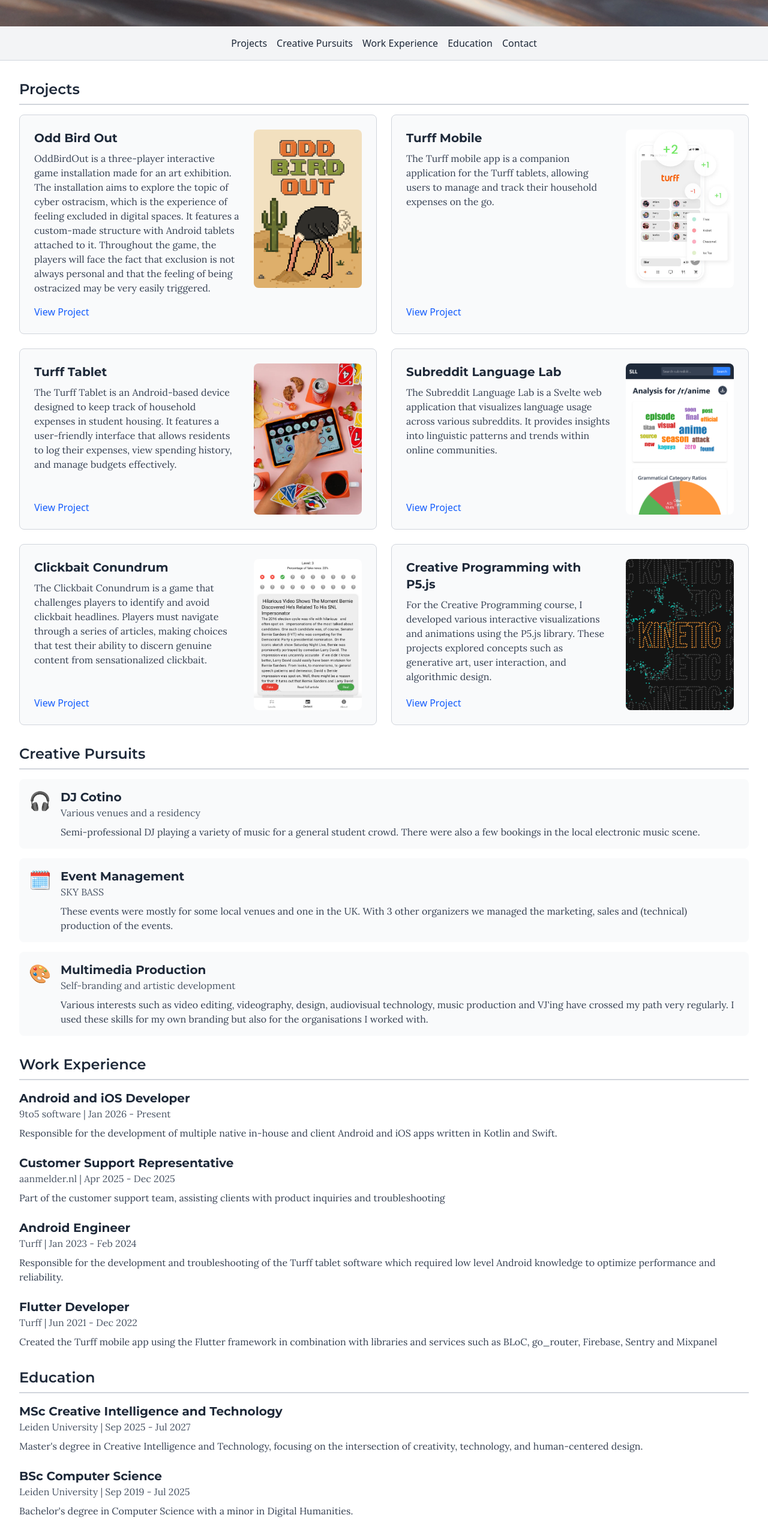
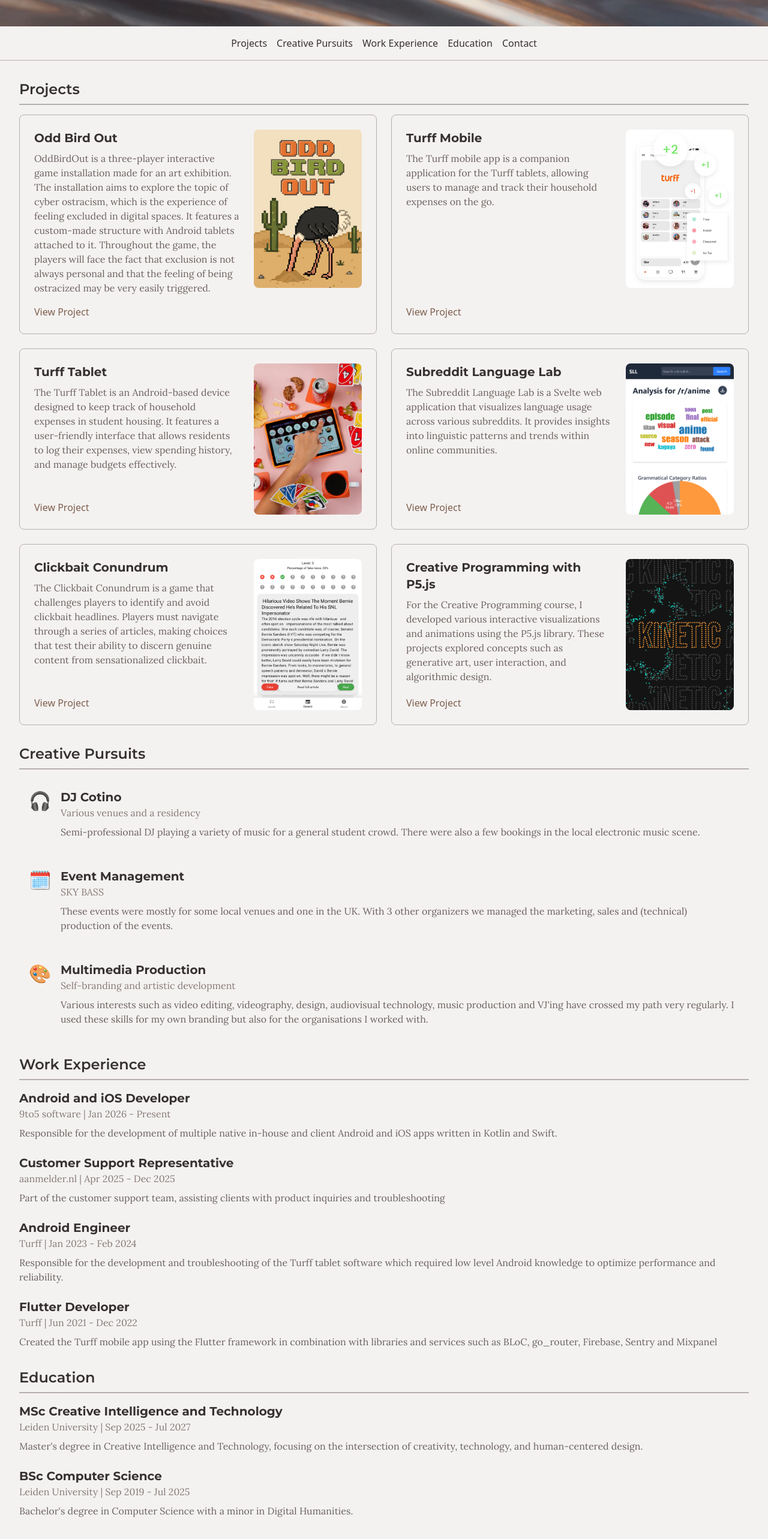
Before and after one commit to TrisCC/triscc.github.io, a SvelteKit app: page / in a window 1280 px wide. Shown: the part 220-2786 px from the top of the page at 60% size. Built offline with nearby package versions, Linux system fonts and the light colour scheme.

Commit message:
Add color palette

```diff
--- a/src/lib/Hero.svelte
+++ b/src/lib/Hero.svelte
@@ -1,4 +1,4 @@
-<div class="relative w-full h-[33vh] flex items-center justify-center" style="background-color: #0f172a;">
+<div class="relative w-full h-[33vh] flex items-center justify-center" style="background-color: #18181b;">
 	<img src="/images/header.webp" alt="" class="absolute inset-0 w-full h-full object-cover" />
 	<h1 class="relative z-10 text-6xl font-bold text-white" style="text-shadow: 0 2px 8px rgba(0,0,0,0.8), 0 0 2px rgba(0,0,0,0.5);">Tristan Cotino</h1>
 </div>
--- a/src/routes/+layout.svelte
+++ b/src/routes/+layout.svelte
@@ -9,14 +9,14 @@
 	<link rel="icon" href={favicon} />
 </svelte:head>
 
-<div class="flex flex-col min-h-screen font-sans text-gray-800 dark:text-gray-200">
+<div class="flex flex-col min-h-screen font-sans text-dim-grey-800 dark:text-dim-grey-200">
 	<main class="flex-1">
 		{@render children()}
 	</main>
 
 	<footer
-		class="bg-gray-100 dark:bg-gray-800 p-4 text-center border-t border-gray-300 dark:border-gray-700"
+		class="bg-taupe-50 dark:bg-gunmetal-900 p-4 text-center border-t border-dim-grey-300 dark:border-dim-grey-700"
 	>
-		<p class="text-gray-800 dark:text-gray-200">&copy; 2025 Tristan Cotino. All rights reserved.</p>
+		<p class="text-dim-grey-800 dark:text-dim-grey-200">&copy; 2025 Tristan Cotino. All rights reserved.</p>
 	</footer>
 </div>
--- a/src/routes/+page.svelte
+++ b/src/routes/+page.svelte
@@ -11,47 +11,47 @@
 
 <!-- Navigation Bar -->
 <header
-	class="sticky top-0 z-10 bg-gray-100 dark:bg-gray-800 p-4 border-b border-gray-300 dark:border-gray-700"
+	class="sticky top-0 z-10 bg-taupe-50 dark:bg-gunmetal-900 p-4 border-b border-dim-grey-300 dark:border-dim-grey-700"
 >
 	<nav class="flex justify-center gap-4">
 		<a
 			href="#projects"
-			class="text-gray-800 dark:text-gray-200 font-medium hover:text-blue-600 dark:hover:text-blue-400"
+			class="text-dim-grey-800 dark:text-dim-grey-200 font-medium hover:text-blue-600 dark:hover:text-blue-400"
 			>Projects</a
 		>
 		<a
 			href="#creative-pursuits"
-			class="text-gray-800 dark:text-gray-200 font-medium hover:text-blue-600 dark:hover:text-blue-400"
+			class="text-dim-grey-800 dark:text-dim-grey-200 font-medium hover:text-blue-600 dark:hover:text-blue-400"
 			>Creative Pursuits</a
 		>
 		<a
 			href="#work-experience"
-			class="text-gray-800 dark:text-gray-200 font-medium hover:text-blue-600 dark:hover:text-blue-400"
+			class="text-dim-grey-800 dark:text-dim-grey-200 font-medium hover:text-blue-600 dark:hover:text-blue-400"
 			>Work Experience</a
 		>
 		<a
 			href="#education"
-			class="text-gray-800 dark:text-gray-200 font-medium hover:text-blue-600 dark:hover:text-blue-400"
+			class="text-dim-grey-800 dark:text-dim-grey-200 font-medium hover:text-blue-600 dark:hover:text-blue-400"
 			>Education</a
 		>
 		<a
 			href="#contact"
-			class="text-gray-800 dark:text-gray-200 font-medium hover:text-blue-600 dark:hover:text-blue-400"
+			class="text-dim-grey-800 dark:text-dim-grey-200 font-medium hover:text-blue-600 dark:hover:text-blue-400"
 			>Contact</a
 		>
 	</nav>
 </header>
 
 <!-- Content -->
-<div class="p-8 bg-white dark:bg-gray-900">
+<div class="p-8 bg-dim-grey-50 dark:bg-gunmetal-950">
 	<div class="max-w-7xl mx-auto">
 		<!-- <section id="about" class="mb-8">
 		<h2
-			class="text-2xl font-semibold border-b-2 border-gray-300 dark:border-gray-700 pb-2 mb-4 text-gray-800 dark:text-gray-200"
+			class="text-2xl font-semibold border-b-2 border-dim-grey-300 dark:border-dim-grey-700 pb-2 mb-4 text-dim-grey-800 dark:text-dim-grey-200"
 		>
 			About Me
 		</h2>
-		<p class="text-gray-700 dark:text-gray-300">
+		<p class="text-dim-grey-600 dark:text-dim-grey-300">
 			Lorem ipsum dolor sit amet, consectetur adipiscing elit. Sed do eiusmod tempor incididunt ut
 			labore et dolore magna aliqua. Ut enim ad minim veniam, quis nostrud exercitation ullamco
 		</p>
@@ -59,24 +59,24 @@
 
 		<section id="projects" class="mb-8">
 			<h2
-				class="text-2xl font-semibold border-b-2 border-gray-300 dark:border-gray-700 pb-2 mb-4 text-gray-800 dark:text-gray-200"
+				class="text-2xl font-semibold border-b-2 border-dim-grey-300 dark:border-dim-grey-700 pb-2 mb-4 text-dim-grey-800 dark:text-dim-grey-200"
 			>
 				Projects
 			</h2>
 			<div class="grid grid-cols-1 md:grid-cols-2 gap-6">
 				<div
-					class="border border-gray-300 dark:border-gray-700 p-6 rounded-lg bg-gray-50 dark:bg-gray-800 hover:shadow-lg transition-shadow flex overflow-hidden"
+					class="border border-dim-grey-300 dark:border-dim-grey-700 p-6 rounded-lg bg-taupe-50 dark:bg-gunmetal-800 hover:shadow-lg transition-shadow flex overflow-hidden"
 				>
 					<div class="mr-6 flex flex-col grow">
 						<div>
-							<h3 class="text-xl font-bold mb-2 text-gray-800 dark:text-gray-200">Odd Bird Out</h3>
-							<p class="text-gray-700 dark:text-gray-300 mb-4">
+							<h3 class="text-xl font-bold mb-2 text-dim-grey-800 dark:text-dim-grey-200">Odd Bird Out</h3>
+							<p class="text-dim-grey-600 dark:text-dim-grey-300 mb-4">
 								OddBirdOut is a three-player interactive game installation made for an art exhibition. The installation aims to explore the topic of cyber ostracism, which is the experience of feeling excluded in digital spaces. It features a custom-made structure with Android tablets attached to it. Throughout the game, the players will face the fact that exclusion is not always personal and that the feeling of being ostracized may be very easily triggered.
 							</p>
 						</div>
 						<a
 							href="https://triscc.github.io/OddBirdOut/"
-							class="inline-block text-blue-600 dark:text-blue-400 font-medium hover:underline mt-auto"
+							class="inline-block text-toffee-600 dark:text-toffee-400 font-medium hover:underline mt-auto"
 							>View Project</a
 						>
 					</div>
@@ -87,19 +87,19 @@
 					/>
 				</div>
 				<div
-					class="border border-gray-300 dark:border-gray-700 p-6 rounded-lg bg-gray-50 dark:bg-gray-800 hover:shadow-lg transition-shadow flex overflow-hidden"
+					class="border border-dim-grey-300 dark:border-dim-grey-700 p-6 rounded-lg bg-taupe-50 dark:bg-gunmetal-800 hover:shadow-lg transition-shadow flex overflow-hidden"
 				>
 					<div class="mr-6 flex flex-col grow">
 						<div>
-							<h3 class="text-xl font-bold mb-2 text-gray-800 dark:text-gray-200">Turff Mobile</h3>
-							<p class="text-gray-700 dark:text-gray-300 mb-4">
+							<h3 class="text-xl font-bold mb-2 text-dim-grey-800 dark:text-dim-grey-200">Turff Mobile</h3>
+							<p class="text-dim-grey-600 dark:text-dim-grey-300 mb-4">
 								The Turff mobile app is a companion application for the Turff tablets, allowing
 								users to manage and track their household expenses on the go.
 							</p>
 						</div>
 						<a
 							href="https://www.turff.nl/app/"
-							class="inline-block text-blue-600 dark:text-blue-400 font-medium hover:underline mt-auto"
+							class="inline-block text-toffee-600 dark:text-toffee-400 font-medium hover:underline mt-auto"
 							>View Project</a
 						>
 					</div>
@@ -110,12 +110,12 @@
 					/>
 				</div>
 				<div
-					class="border border-gray-300 dark:border-gray-700 p-6 rounded-lg bg-gray-50 dark:bg-gray-800 hover:shadow-lg transition-shadow flex overflow-hidden"
+					class="border border-dim-grey-300 dark:border-dim-grey-700 p-6 rounded-lg bg-taupe-50 dark:bg-gunmetal-800 hover:shadow-lg transition-shadow flex overflow-hidden"
 				>
 					<div class="mr-6 flex flex-col grow">
 						<div>
-							<h3 class="text-xl font-bold mb-2 text-gray-800 dark:text-gray-200">Turff Tablet</h3>
-							<p class="text-gray-700 dark:text-gray-300 mb-4">
+							<h3 class="text-xl font-bold mb-2 text-dim-grey-800 dark:text-dim-grey-200">Turff Tablet</h3>
+							<p class="text-dim-grey-600 dark:text-dim-grey-300 mb-4">
 								The Turff Tablet is an Android-based device designed to keep track of household
 								expenses in student housing. It features a user-friendly interface that allows
 								residents to log their expenses, view spending history, and manage budgets
@@ -124,7 +124,7 @@
 						</div>
 						<a
 							href="https://www.turff.nl/tablet/"
-							class="inline-block text-blue-600 dark:text-blue-400 font-medium hover:underline mt-auto"
+							class="inline-block text-toffee-600 dark:text-toffee-400 font-medium hover:underline mt-auto"
 							>View Project</a
 						>
 					</div>
@@ -135,14 +135,14 @@
 					/>
 				</div>
 				<div
-					class="border border-gray-300 dark:border-gray-700 p-6 rounded-lg bg-gray-50 dark:bg-gray-800 hover:shadow-lg transition-shadow flex overflow-hidden"
+					class="border border-dim-grey-300 dark:border-dim-grey-700 p-6 rounded-lg bg-taupe-50 dark:bg-gunmetal-800 hover:shadow-lg transition-shadow flex overflow-hidden"
 				>
 					<div class="mr-6 flex flex-col grow">
 						<div>
-							<h3 class="text-xl font-bold mb-2 text-gray-800 dark:text-gray-200">
+							<h3 class="text-xl font-bold mb-2 text-dim-grey-800 dark:text-dim-grey-200">
 								Subreddit Language Lab
 							</h3>
-							<p class="text-gray-700 dark:text-gray-300 mb-4">
+							<p class="text-dim-grey-600 dark:text-dim-grey-300 mb-4">
 								The Subreddit Language Lab is a Svelte web application that visualizes language
 								usage across various subreddits. It provides insights into linguistic patterns and
 								trends within online communities.
@@ -150,7 +150,7 @@
 						</div>
 						<a
 							href="https://triscc.github.io/subreddit-language-lab/"
-							class="inline-block text-blue-600 dark:text-blue-400 font-medium hover:underline mt-auto"
+							class="inline-block text-toffee-600 dark:text-toffee-400 font-medium hover:underline mt-auto"
 							>View Project</a
 						>
 					</div>
@@ -161,14 +161,14 @@
 					/>
 				</div>
 				<div
-					class="border border-gray-300 dark:border-gray-700 p-6 rounded-lg bg-gray-50 dark:bg-gray-800 hover:shadow-lg transition-shadow flex overflow-hidden"
+					class="border border-dim-grey-300 dark:border-dim-grey-700 p-6 rounded-lg bg-taupe-50 dark:bg-gunmetal-800 hover:shadow-lg transition-shadow flex overflow-hidden"
 				>
 					<div class="mr-6 flex flex-col grow">
 						<div>
-							<h3 class="text-xl font-bold mb-2 text-gray-800 dark:text-gray-200">
+							<h3 class="text-xl font-bold mb-2 text-dim-grey-800 dark:text-dim-grey-200">
 								Clickbait Conundrum
 							</h3>
-							<p class="text-gray-700 dark:text-gray-300 mb-4">
+							<p class="text-dim-grey-600 dark:text-dim-grey-300 mb-4">
 								The Clickbait Conundrum is a game that challenges players to identify and avoid
 								clickbait headlines. Players must navigate through a series of articles, making
 								choices that test their ability to discern genuine content from sensationalized
@@ -177,7 +177,7 @@
 						</div>
 						<a
 							href="https://triscc.github.io/clickbait_conundrum/#/"
-							class="inline-block text-blue-600 dark:text-blue-400 font-medium hover:underline mt-auto"
+							class="inline-block text-toffee-600 dark:text-toffee-400 font-medium hover:underline mt-auto"
 							>View Project</a
 						>
 					</div>
@@ -188,14 +188,14 @@
 					/>
 				</div>
 				<div
-					class="border border-gray-300 dark:border-gray-700 p-6 rounded-lg bg-gray-50 dark:bg-gray-800 hover:shadow-lg transition-shadow flex overflow-hidden"
+					class="border border-dim-grey-300 dark:border-dim-grey-700 p-6 rounded-lg bg-taupe-50 dark:bg-gunmetal-800 hover:shadow-lg transition-shadow flex overflow-hidden"
 				>
 					<div class="mr-6 flex flex-col grow">
 						<div>
-							<h3 class="text-xl font-bold mb-2 text-gray-800 dark:text-gray-200">
+							<h3 class="text-xl font-bold mb-2 text-dim-grey-800 dark:text-dim-grey-200">
 								Creative Programming with P5.js
 							</h3>
-							<p class="text-gray-700 dark:text-gray-300 mb-4">
+							<p class="text-dim-grey-600 dark:text-dim-grey-300 mb-4">
 								For the Creative Programming course, I developed various interactive visualizations
 								and animations using the P5.js library. These projects explored concepts such as
 								generative art, user interaction, and algorithmic design.
@@ -203,7 +203,7 @@
 						</div>
 						<a
 							href="https://triscc.github.io/creative-programming/index.html"
-							class="inline-block text-blue-600 dark:text-blue-400 font-medium hover:underline mt-auto"
+							class="inline-block text-toffee-600 dark:text-toffee-400 font-medium hover:underline mt-auto"
 							>View Project</a
 						>
 					</div>
@@ -218,48 +218,48 @@
 
 		<section id="creative-pursuits" class="mb-8">
 			<h2
-				class="text-2xl font-semibold border-b-2 border-gray-300 dark:border-gray-700 pb-2 mb-4 text-gray-800 dark:text-gray-200"
+				class="text-2xl font-semibold border-b-2 border-dim-grey-300 dark:border-dim-grey-700 pb-2 mb-4 text-dim-grey-800 dark:text-dim-grey-200"
 			>
 				Creative Pursuits
 			</h2>
 			<div class="space-y-4">
 				<div
-					class="flex items-start gap-4 p-4 rounded-lg bg-gray-50 dark:bg-gray-800"
+					class="flex items-start gap-4 p-4 rounded-lg bg-taupe-50 dark:bg-gunmetal-800"
 				>
 					<span class="text-3xl pt-0.5">🎧</span>
 					<div>
-						<h3 class="text-xl font-bold text-gray-800 dark:text-gray-200">DJ Cotino</h3>
-						<p class="text-md text-gray-600 dark:text-gray-400">
+						<h3 class="text-xl font-bold text-dim-grey-800 dark:text-dim-grey-200">DJ Cotino</h3>
+						<p class="text-md text-dim-grey-500 dark:text-dim-grey-400">
 							Various venues and a residency
 						</p>
-						<p class="text-gray-700 dark:text-gray-300 mt-2">
+						<p class="text-dim-grey-600 dark:text-dim-grey-300 mt-2">
 							Semi-professional DJ playing a variety of music for a general student crowd. There were also a few bookings in the local electronic music scene.
 						</p>
 					</div>
 				</div>
 				<div
-					class="flex items-start gap-4 p-4 rounded-lg bg-gray-50 dark:bg-gray-800"
+					class="flex items-start gap-4 p-4 rounded-lg bg-taupe-50 dark:bg-gunmetal-800"
 				>
 					<span class="text-3xl pt-0.5">🗓️</span>
 					<div>
-						<h3 class="text-xl font-bold text-gray-800 dark:text-gray-200">Event Management</h3>
-						<p class="text-md text-gray-600 dark:text-gray-400">SKY BASS</p>
-						<p class="text-gray-700 dark:text-gray-300 mt-2">
+						<h3 class="text-xl font-bold text-dim-grey-800 dark:text-dim-grey-200">Event Management</h3>
+						<p class="text-md text-dim-grey-500 dark:text-dim-grey-400">SKY BASS</p>
+						<p class="text-dim-grey-600 dark:text-dim-grey-300 mt-2">
 							These events were mostly for some local venues and one in the UK. With 3 other
 							organizers we managed the marketing, sales and (technical) production of the events.
 						</p>
 					</div>
 				</div>
 				<div
-					class="flex items-start gap-4 p-4 rounded-lg bg-gray-50 dark:bg-gray-800"
+					class="flex items-start gap-4 p-4 rounded-lg bg-taupe-50 dark:bg-gunmetal-800"
 				>
 					<span class="text-3xl pt-0.5">🎨</span>
 					<div>
-						<h3 class="text-xl font-bold text-gray-800 dark:text-gray-200">Multimedia Production</h3>
-						<p class="text-md text-gray-600 dark:text-gray-400">
+						<h3 class="text-xl font-bold text-dim-grey-800 dark:text-dim-grey-200">Multimedia Production</h3>
+						<p class="text-md text-dim-grey-500 dark:text-dim-grey-400">
 							Self-branding and artistic development
 						</p>
-						<p class="text-gray-700 dark:text-gray-300 mt-2">
+						<p class="text-dim-grey-600 dark:text-dim-grey-300 mt-2">
 							Various interests such as video editing, videography, design, audiovisual technology, music production and VJ'ing have crossed my path very regularly. I used these skills for my own branding but also for the organisations I worked with.
 						</p>
 					</div>
@@ -269,41 +269,41 @@
 
 		<section id="work-experience" class="mb-8">
 			<h2
-				class="text-2xl font-semibold border-b-2 border-gray-300 dark:border-gray-700 pb-2 mb-4 text-gray-800 dark:text-gray-200"
+				class="text-2xl font-semibold border-b-2 border-dim-grey-300 dark:border-dim-grey-700 pb-2 mb-4 text-dim-grey-800 dark:text-dim-grey-200"
 			>
 				Work Experience
 			</h2>
 			<div class="space-y-6">
 				<div>
-					<h3 class="text-xl font-bold text-gray-800 dark:text-gray-200">Android and iOS Developer</h3>
-					<p class="text-md text-gray-600 dark:text-gray-400">9to5 software | Jan 2026 - Present</p>
-					<p class="text-gray-700 dark:text-gray-300 mt-2">
+					<h3 class="text-xl font-bold text-dim-grey-800 dark:text-dim-grey-200">Android and iOS Developer</h3>
+					<p class="text-md text-dim-grey-500 dark:text-dim-grey-400">9to5 software | Jan 2026 - Present</p>
+					<p class="text-dim-grey-600 dark:text-dim-grey-300 mt-2">
 						Responsible for the development of multiple native in-house and client Android and iOS apps written in
 						Kotlin and Swift.
 					</p>
 				</div>
 				<div>
-					<h3 class="text-xl font-bold text-gray-800 dark:text-gray-200">
+					<h3 class="text-xl font-bold text-dim-grey-800 dark:text-dim-grey-200">
 						Customer Support Representative
 					</h3>
-					<p class="text-md text-gray-600 dark:text-gray-400">aanmelder.nl | Apr 2025 - Dec 2025</p>
-					<p class="text-gray-700 dark:text-gray-300 mt-2">
+					<p class="text-md text-dim-grey-500 dark:text-dim-grey-400">aanmelder.nl | Apr 2025 - Dec 2025</p>
+					<p class="text-dim-grey-600 dark:text-dim-grey-300 mt-2">
 						Part of the customer support team, assisting clients with product inquiries and
 						troubleshooting
 					</p>
 				</div>
 				<div>
-					<h3 class="text-xl font-bold text-gray-800 dark:text-gray-200">Android Engineer</h3>
-					<p class="text-md text-gray-600 dark:text-gray-400">Turff | Jan 2023 - Feb 2024</p>
-					<p class="text-gray-700 dark:text-gray-300 mt-2">
+					<h3 class="text-xl font-bold text-dim-grey-800 dark:text-dim-grey-200">Android Engineer</h3>
+					<p class="text-md text-dim-grey-500 dark:text-dim-grey-400">Turff | Jan 2023 - Feb 2024</p>
+					<p class="text-dim-grey-600 dark:text-dim-grey-300 mt-2">
 						Responsible for the development and troubleshooting of the Turff tablet software which
 						required low level Android knowledge to optimize performance and reliability.
 					</p>
 				</div>
 				<div>
-					<h3 class="text-xl font-bold text-gray-800 dark:text-gray-200">Flutter Developer</h3>
-					<p class="text-md text-gray-600 dark:text-gray-400">Turff | Jun 2021 - Dec 2022</p>
-					<p class="text-gray-700 dark:text-gray-300 mt-2">
+					<h3 class="text-xl font-bold text-dim-grey-800 dark:text-dim-grey-200">Flutter Developer</h3>
+					<p class="text-md text-dim-grey-500 dark:text-dim-grey-400">Turff | Jun 2021 - Dec 2022</p>
+					<p class="text-dim-grey-600 dark:text-dim-grey-300 mt-2">
 						Created the Turff mobile app using the Flutter framework in combination with libraries
 						and services such as BLoC, go_router, Firebase, Sentry and Mixpanel
 					</p>
@@ -313,29 +313,29 @@
 
 		<section id="education" class="mb-8">
 			<h2
-				class="text-2xl font-semibold border-b-2 border-gray-300 dark:border-gray-700 pb-2 mb-4 text-gray-800 dark:text-gray-200"
+				class="text-2xl font-semibold border-b-2 border-dim-grey-300 dark:border-dim-grey-700 pb-2 mb-4 text-dim-grey-800 dark:text-dim-grey-200"
 			>
 				Education
 			</h2>
 			<div class="space-y-6">
 				<div>
-					<h3 class="text-xl font-bold text-gray-800 dark:text-gray-200">
+					<h3 class="text-xl font-bold text-dim-grey-800 dark:text-dim-grey-200">
 						MSc Creative Intelligence and Technology
 					</h3>
-					<p class="text-md text-gray-600 dark:text-gray-400">
+					<p class="text-md text-dim-grey-500 dark:text-dim-grey-400">
 						Leiden University | Sep 2025 - Jul 2027
 					</p>
-					<p class="text-gray-700 dark:text-gray-300 mt-2">
+					<p class="text-dim-grey-600 dark:text-dim-grey-300 mt-2">
 						Master's degree in Creative Intelligence and Technology, focusing on the intersection of
 						creativity, technology, and human-centered design.
 					</p>
 				</div>
 				<div>
-					<h3 class="text-xl font-bold text-gray-800 dark:text-gray-200">BSc Computer Science</h3>
-					<p class="text-md text-gray-600 dark:text-gray-400">
+					<h3 class="text-xl font-bold text-dim-grey-800 dark:text-dim-grey-200">BSc Computer Science</h3>
+					<p class="text-md text-dim-grey-500 dark:text-dim-grey-400">
 						Leiden University | Sep 2019 - Jul 2025
 					</p>
-					<p class="text-gray-700 dark:text-gray-300 mt-2">
+					<p class="text-dim-grey-600 dark:text-dim-grey-300 mt-2">
 						Bachelor's degree in Computer Science with a minor in Digital Humanities.
 					</p>
 				</div>
@@ -344,7 +344,7 @@
 
 		<section id="contact" class="mb-8">
 			<h2
-				class="text-2xl font-semibold border-b-2 border-gray-300 dark:border-gray-700 pb-2 mb-4 text-gray-800 dark:text-gray-200"
+				class="text-2xl font-semibold border-b-2 border-dim-grey-300 dark:border-dim-grey-700 pb-2 mb-4 text-dim-grey-800 dark:text-dim-grey-200"
 			>
 				Contact
 			</h2>
@@ -353,7 +353,7 @@
 					href="https://www.linkedin.com/in/tristancotino/"
 					target="_blank"
 					rel="noopener noreferrer"
-					class="inline-flex items-center bg-blue-600 dark:bg-blue-500 text-white font-medium py-2 px-4 rounded-lg hover:bg-blue-700 dark:hover:bg-blue-600 transition-colors"
+					class="inline-flex items-center bg-toffee-600 dark:bg-toffee-500 text-white font-medium py-2 px-4 rounded-lg hover:bg-toffee-700 dark:hover:bg-toffee-600 transition-colors"
 				>
 					<svg
 						xmlns="http://www.w3.org/2000/svg"
@@ -371,7 +371,7 @@
 					href="https://github.com/TrisCC"
 					target="_blank"
 					rel="noopener noreferrer"
-					class="inline-flex items-center bg-gray-200 dark:bg-gray-700 text-gray-800 dark:text-gray-200 font-medium py-2 px-4 rounded-lg hover:bg-gray-300 dark:hover:bg-gray-600 transition-colors"
+					class="inline-flex items-center bg-taupe-200 dark:bg-gunmetal-700 text-dim-grey-800 dark:text-dim-grey-200 font-medium py-2 px-4 rounded-lg hover:bg-taupe-300 dark:hover:bg-gunmetal-600 transition-colors"
 				>
 					<svg
 						xmlns="http://www.w3.org/2000/svg"
@@ -389,7 +389,7 @@
 					href="https://www.instagram.com/tristancotino/"
 					target="_blank"
 					rel="noopener noreferrer"
-					class="inline-flex items-center bg-pink-500 dark:bg-pink-400 text-white font-medium py-2 px-4 rounded-lg hover:bg-pink-600 dark:hover:bg-pink-500 transition-colors"
+					class="inline-flex items-center bg-camel-500 dark:bg-camel-400 text-white font-medium py-2 px-4 rounded-lg hover:bg-camel-600 dark:hover:bg-camel-500 transition-colors"
 				>
 					<svg
 						xmlns="http://www.w3.org/2000/svg"
```
Also changed, not shown: src/app.css (+62 -0 lines).
